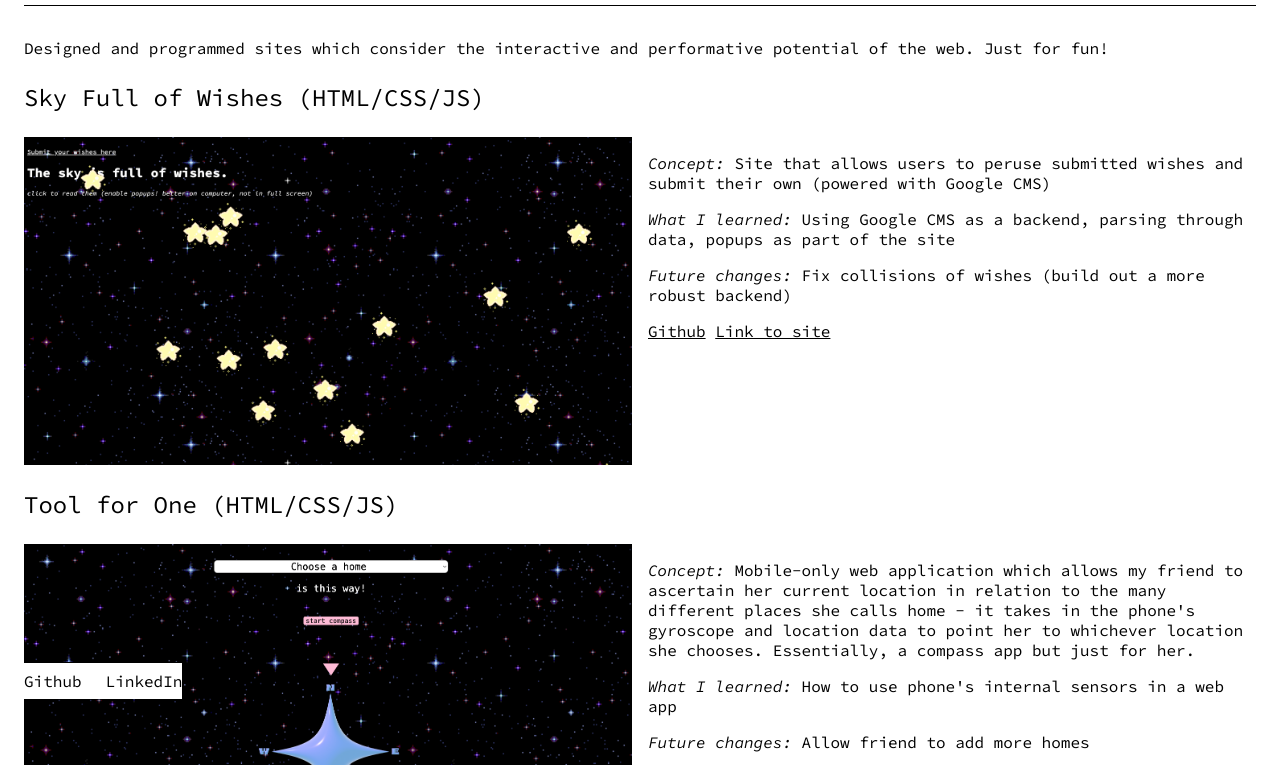
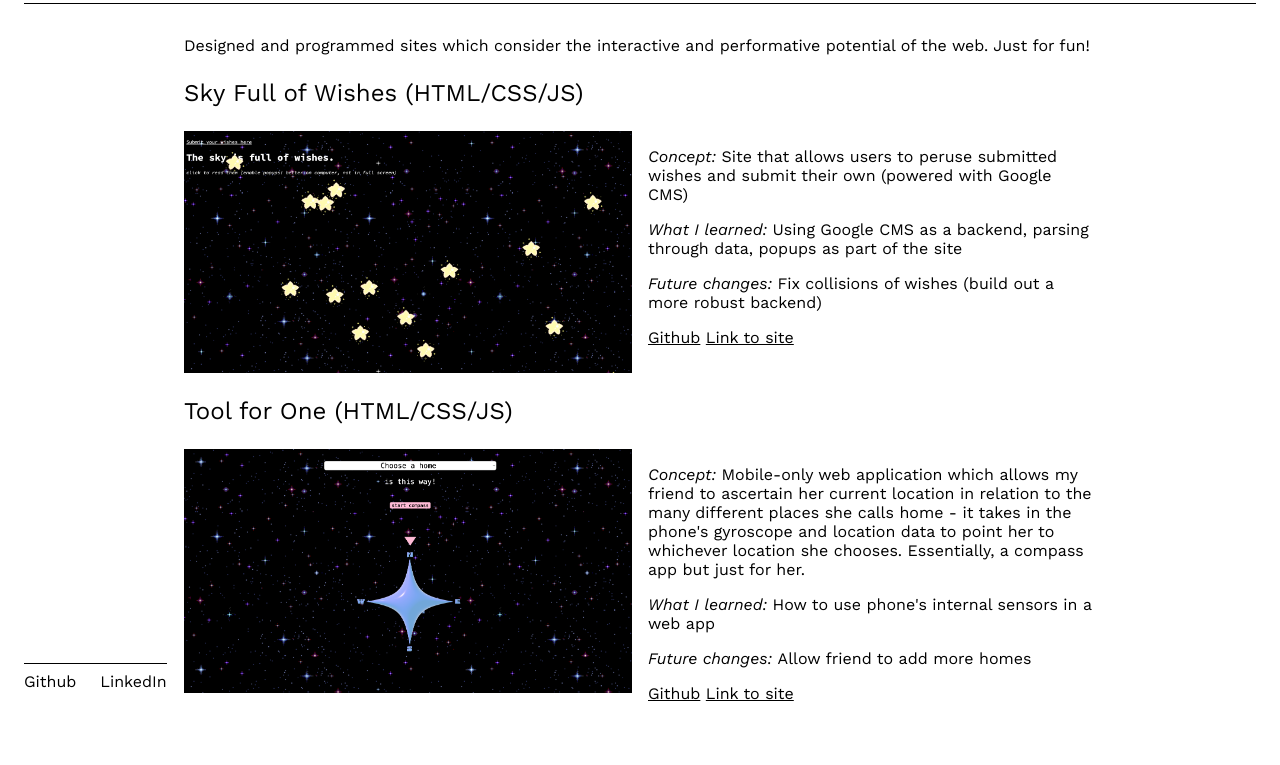
Before and after one commit to maliakuo/maliakuo.github.io, a plain HTML site: page ambientinternet.html in a window 1280 px wide. Shown: the part 101-866 px from the top of the page. After the commit the page ends 844 px from the top, so only its background shows below. Drawn offline with nearby package versions, Linux system fonts and the light colour scheme.

Commit message:
better layout, font

```diff
--- a/ambientinternet.html
+++ b/ambientinternet.html
@@ -10,6 +10,9 @@
     <link rel="preconnect" href="https://fonts.googleapis.com">
     <link rel="preconnect" href="https://fonts.gstatic.com" crossorigin>
     <link href="https://fonts.googleapis.com/css2?family=Source+Code+Pro:ital,wght@0,200..900;1,200..900&display=swap" rel="stylesheet">
+    <link rel="preconnect" href="https://fonts.googleapis.com">
+    <link rel="preconnect" href="https://fonts.gstatic.com" crossorigin>
+    <link href="https://fonts.googleapis.com/css2?family=Inter:ital,opsz,wght@0,14..32,100..900;1,14..32,100..900&family=Pixelify+Sans:wght@400..700&family=Work+Sans:ital,wght@0,100..900;1,100..900&display=swap" rel="stylesheet">
     <title>Ambient Internet</title>
 </head>
 <body>
--- a/styles.css
+++ b/styles.css
@@ -1,5 +1,5 @@
 * {
-    font-family: "Source Code Pro", monospace;
+    font-family: "Work Sans", monospace;
 }
 
 [data-theme="light"] {
@@ -25,7 +25,7 @@ footer {
 }
 
 main {
-    padding: 1em 0;
+    padding: 1em 20em;
 }
 
 button {
@@ -162,6 +162,10 @@ a:hover {
         grid-template-columns: 1fr;
     }
 
+    main {
+        padding: 1em 0;
+    }
+
     #museum {
         display: none;
         /* max-width: 80%;
@@ -169,3 +173,11 @@ a:hover {
         width: auto\9;  */
     }
 }
+
+@media only screen and (min-width: 1050px){
+
+    main {
+        padding: 1em 10em;
+    }
+
+}
```
Also changed, not shown: ar.html (+3 -0 lines), art.html (+3 -0 lines), ces.html (+3 -0 lines), computergraphics.html (+3 -0 lines), frontend.html (+3 -0 lines), graphicdesign.html (+3 -0 lines), index.html (+3 -0 lines).
